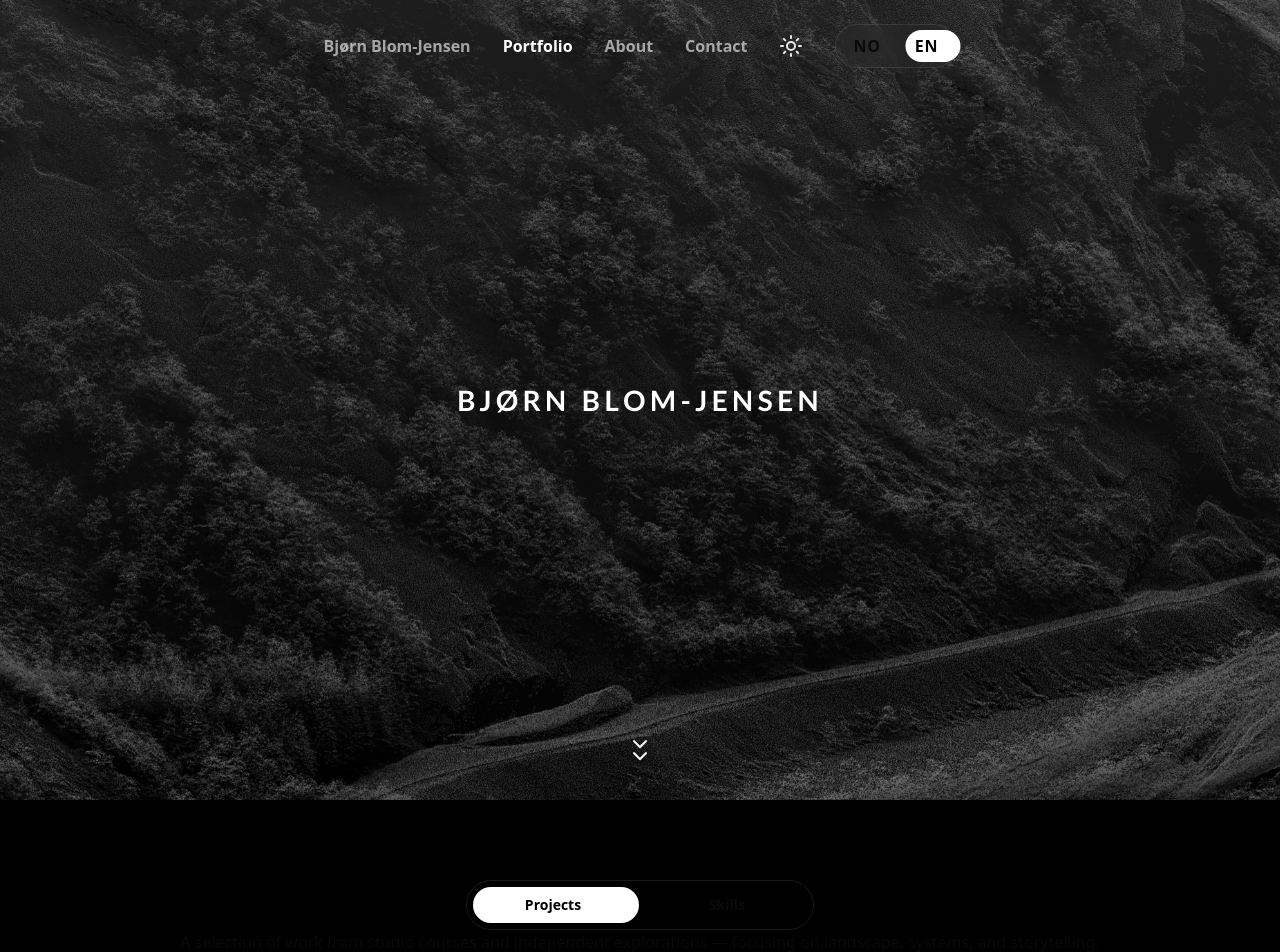
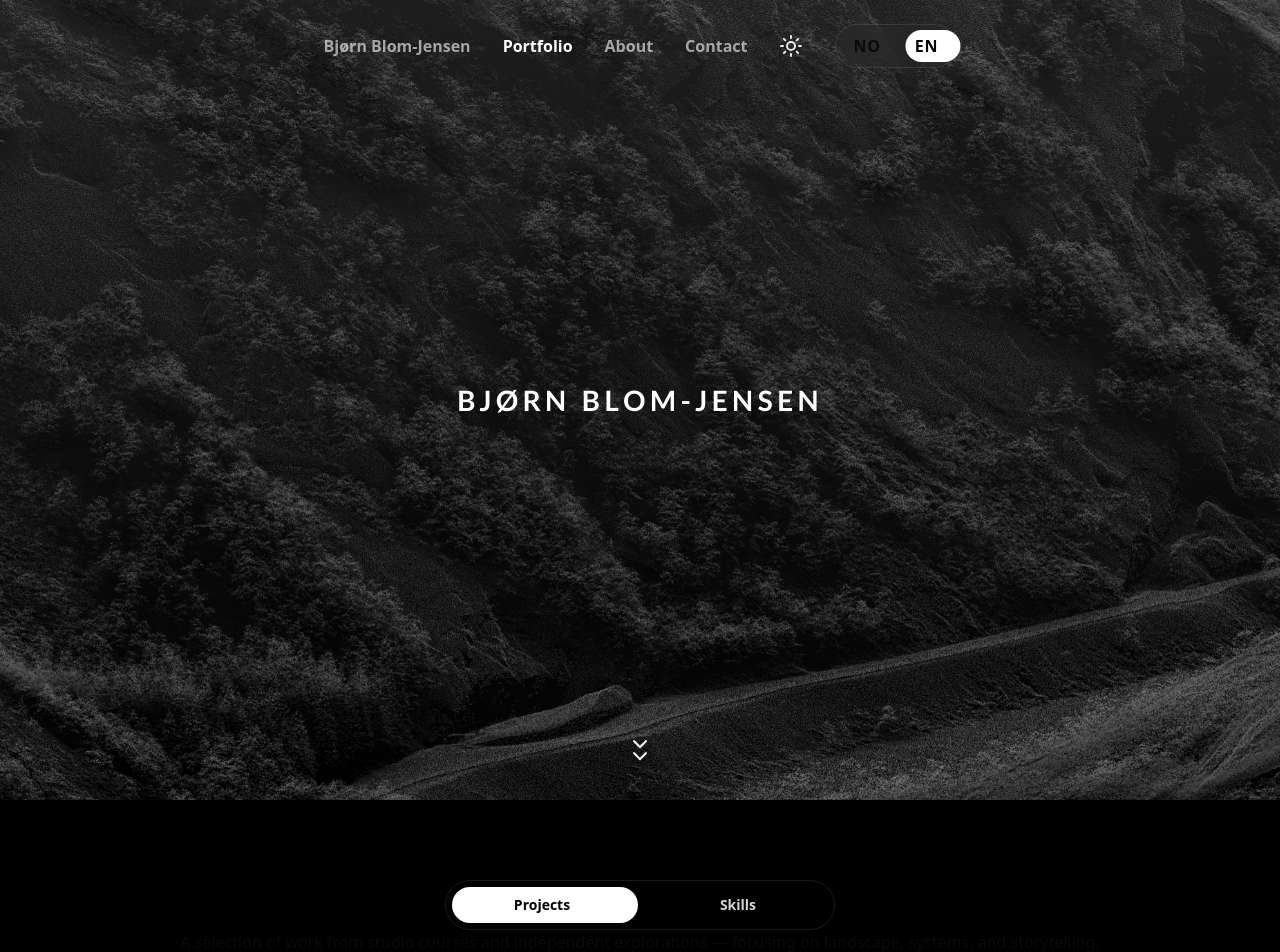
Before and after one commit to blomjensen/blomjensen.github.io, a React (Vite) app: page / in a window 1280 px wide. Shown: the top 952 px of the page. Built offline with nearby package versions, Linux system fonts and the light colour scheme; grey boxes are pictures that could not be loaded.

Commit message:
Update Portfolio.tsx

```diff
--- a/src/components/Portfolio.tsx
+++ b/src/components/Portfolio.tsx
@@ -71,7 +71,6 @@ export function Portfolio() {
   const { theme } = useTheme();
   const { language } = useLanguage();
   const c = content[language];
-  const isDark = theme === 'dark';
 
   const [viewMode, setViewMode] = useState<ViewMode>('projects');
   const [showMore, setShowMore] = useState(false);
@@ -85,6 +84,8 @@ export function Portfolio() {
     () => projects.find((p) => p.id === selectedProjectId) ?? null,
     [selectedProjectId]
   );
+
+  const isDark = theme === 'dark';
 
   // Reset carousel index when switching project
   useEffect(() => setCurrentImageIndex(0), [selectedProjectId]);
@@ -149,7 +150,7 @@ export function Portfolio() {
     setCurrentImageIndex((prev) => (prev - 1 + selectedProject.images.length) % selectedProject.images.length);
   };
 
-  // ===== Layout/shape constants =====
+  // ===== Style constants =====
   const cardRadius = 'rounded-2xl';
   const cardShadow = 'shadow-md hover:shadow-xl';
   const cardMediaHeight = 'h-64 sm:h-72 lg:h-80';
@@ -157,30 +158,34 @@ export function Portfolio() {
   const modalRadius = 'rounded-2xl';
   const modalImageHeight = 'h-[42vh] sm:h-[52vh]';
 
-  // ===== Segmented toggle styles (fixed!) =====
-  const toggleOuter = isDark ? 'bg-white/10 border-white/10' : 'bg-gray-200/80 border-gray-300/60';
-  const toggleActivePill = isDark ? 'bg-white' : 'bg-gray-900';
-  const toggleActiveText = isDark ? 'text-black' : 'text-white';
-  const toggleInactiveText = isDark ? 'text-white/70 hover:text-white' : 'text-gray-700 hover:text-gray-900';
-
-  const isProjects = viewMode === 'projects';
-  const insetPx = 6; // padding inside the outer pill
-  const gapPx = 14;  // comfy distance between the two inner pills
-  const buttonMinWidth = 160; // keeps text centered and highlight stable in NO/EN lengths
-
   return (
     <div className={`relative py-20 px-4 sm:px-6 lg:px-8 ${isDark ? 'bg-black' : 'bg-gray-50'}`}>
       <div className="max-w-7xl mx-auto">
         {/* Toggle (Projects/Skills) */}
-        <div className="flex justify-center mb-14">
+        <div className="flex justify-center mb-12">
+          {(() => {
+            const isProjects = viewMode === 'projects';
+
+            // feel free å tweake
+            const gapPx = 16; // større luft mellom de 2 indre pillene
+            const insetPx = 6;
+
+            const outer = isDark ? 'bg-white/10 border-white/10' : 'bg-gray-200/70 border-gray-200';
+            const activePill = isDark ? 'bg-white' : 'bg-gray-900';
+
+            // VIKTIG: ikke-valgt tekst i dark mode må være lys grå (ikke svart)
+            const inactiveText = isDark ? 'text-neutral-300 hover:text-white' : 'text-gray-700 hover:text-gray-900';
+            const activeText = isDark ? 'text-black' : 'text-white';
+
+            return (
               <div
-            className={`relative inline-flex rounded-full border backdrop-blur-md ${toggleOuter}`}
+                className={`relative inline-flex rounded-full border backdrop-blur-md ${outer}`}
                 style={{ padding: insetPx }}
               >
-            {/* Sliding highlight */}
+                {/* sliding highlight pill */}
                 <span
                   aria-hidden
-              className={`absolute rounded-full transition-transform duration-200 ease-out shadow-sm ${toggleActivePill}`}
+                  className={`absolute rounded-full transition-transform duration-200 ease-out shadow-sm ${activePill}`}
                   style={{
                     top: insetPx,
                     bottom: insetPx,
@@ -190,15 +195,14 @@ export function Portfolio() {
                   }}
                 />
 
-            {/* Buttons */}
                 <div className="relative z-10 inline-flex" style={{ gap: gapPx }}>
                   <button
                     type="button"
                     onClick={() => setViewMode('projects')}
-                className={`rounded-full px-6 py-2 text-sm font-bold transition-colors ${
-                  isProjects ? toggleActiveText : toggleInactiveText
+                    className={`whitespace-nowrap rounded-full px-8 py-2 text-sm font-bold transition-colors duration-200 ${
+                      isProjects ? activeText : inactiveText
                     }`}
-                style={{ minWidth: buttonMinWidth, textAlign: 'center' }}
+                    style={{ minWidth: 180, textAlign: 'center' }}
                   >
                     {c.portfolio.modeProjects}
                   </button>
@@ -206,19 +210,21 @@ export function Portfolio() {
                   <button
                     type="button"
                     onClick={() => setViewMode('skills')}
-                className={`rounded-full px-6 py-2 text-sm font-bold transition-colors ${
-                  !isProjects ? toggleActiveText : toggleInactiveText
+                    className={`whitespace-nowrap rounded-full px-8 py-2 text-sm font-bold transition-colors duration-200 ${
+                      !isProjects ? activeText : inactiveText
                     }`}
-                style={{ minWidth: buttonMinWidth, textAlign: 'center' }}
+                    style={{ minWidth: 180, textAlign: 'center' }}
                   >
                     {c.portfolio.modeSkills}
                   </button>
                 </div>
               </div>
+            );
+          })()}
         </div>
 
         {/* Intro */}
-        <div className="text-center mb-16">
+        <div className="text-center mb-14">
           <p className={`max-w-3xl mx-auto ${isDark ? 'text-neutral-200' : 'text-gray-700'}`}>
             {viewMode === 'projects' ? c.portfolio.projectsIntro : c.portfolio.skillsIntro}
           </p>
@@ -244,7 +250,6 @@ export function Portfolio() {
                       loading="lazy"
                       decoding="async"
                     />
-                    {/* Ingen tittel/summary på bildet */}
                   </div>
                 </button>
               ))}
```
Lines whose indentation alone changed are shown as unchanged.
